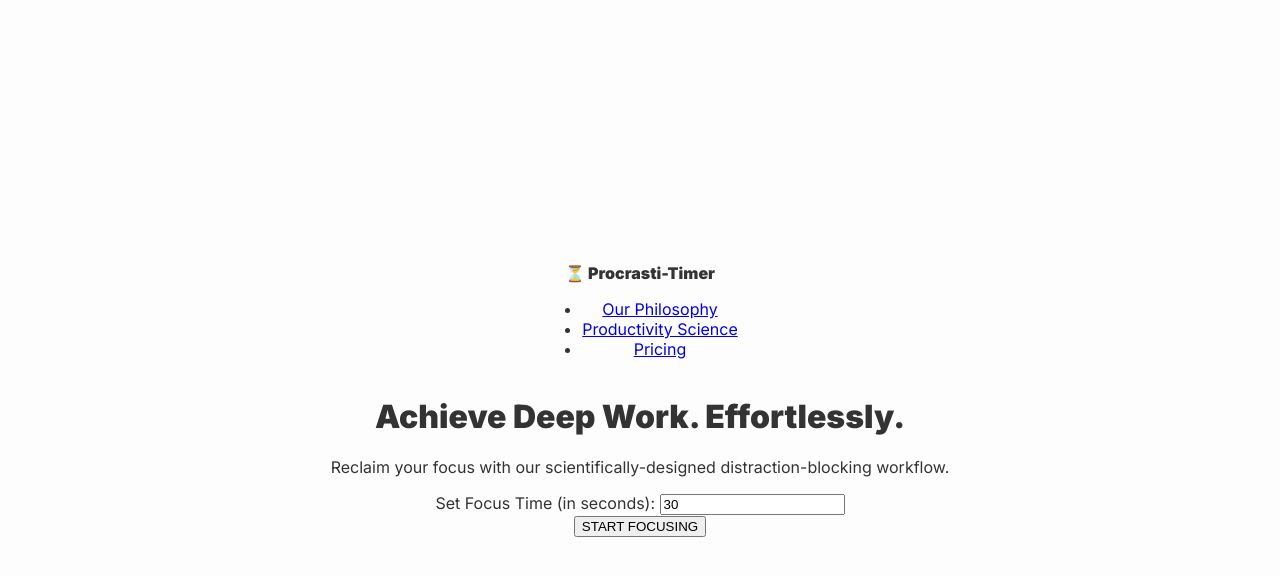
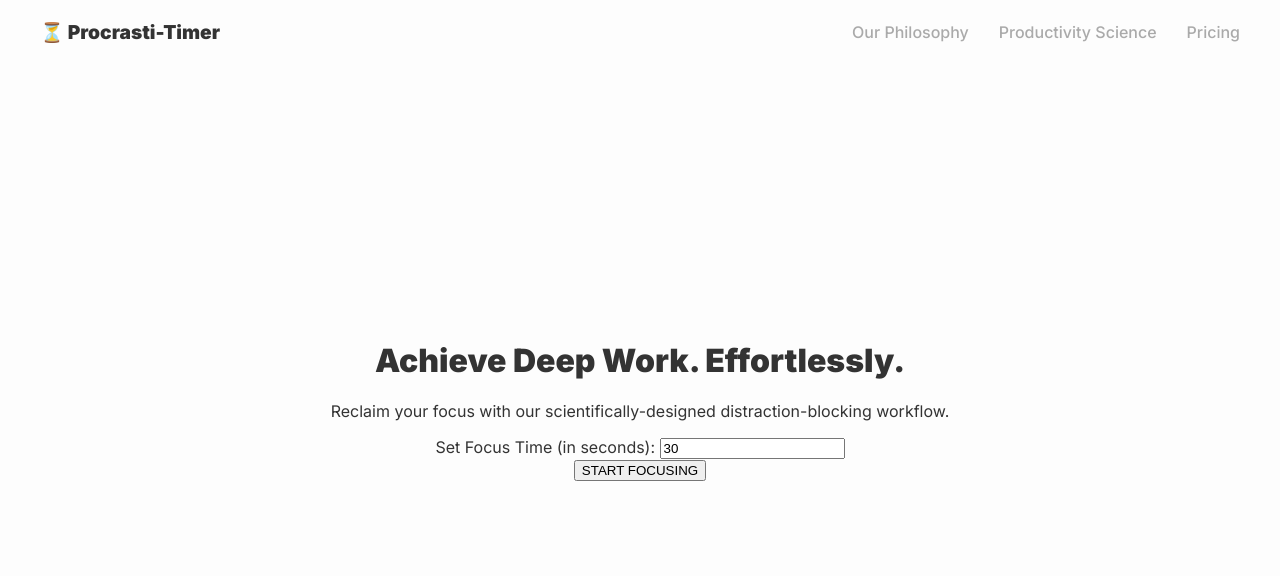
Before and after one commit to Shamil-SHCK/Useless-project_distractor, a plain HTML site: page index.html in a window 1280 px wide. Drawn offline with Linux system fonts and the light colour scheme.

Commit message:
fix : added some styles for header section

```diff
--- a/css/styles.css
+++ b/css/styles.css
@@ -9,7 +9,45 @@
     /* Added new color for the distraction message */
     --distraction-color: linear-gradient(45deg, #f3ec78, #af4261);
 }
+/* --- Header and Navigation Styles --- */
+header {
+    width: 100%;
+    position: absolute; /* Keeps it at the top of the viewport */
+    top: 0;
+    left: 0;
 
+    display: flex; /* Arranges logo and nav side-by-side */
+    justify-content: space-between; /* Pushes logo to the left and nav to the right */
+    align-items: center; /* Vertically aligns items in the middle */
+
+    padding: 20px 40px; /* Adds space inside the header (top/bottom, left/right) */
+    box-sizing: border-box; /* Ensures padding doesn't add to the total width */
+}
+
+.logo {
+    font-size: 1.2rem;
+    font-weight: 700; /* Makes the logo text bold */
+    color: #333;
+}
+
+nav ul {
+    list-style: none; /* Removes the default bullet points */
+    margin: 0;
+    padding: 0;
+    display: flex; /* Makes list items appear in a row */
+    gap: 30px; /* Creates space between the navigation links */
+}
+
+nav a {
+    text-decoration: none; /* Removes the underline from links */
+    color: #aaa; /* A subtle, light gray color */
+    font-weight: 500;
+    transition: color 0.3s ease; /* Smooth transition for the hover effect */
+}
+
+nav a:hover {
+    color: #333; /* Darkens the link color on hover */
+}
 body {
     font-family: 'Inter', sans-serif;
     background-color: var(--primary-bg);
```
